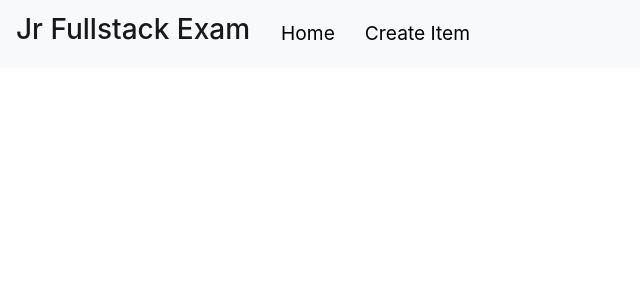
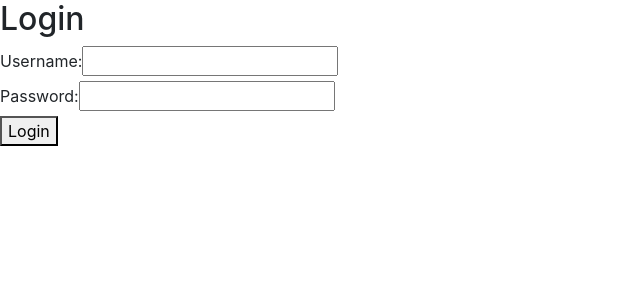
Before and after one commit to PandesalPanpan/jr-fullstack-exam, a React (Create React App) app in the folder frontend/: page /login in a window 1280 px wide. Shown: the top 300 px of the page, without its empty margins (0-640 px from the left). Built offline with nearby package versions, Linux system fonts and the light colour scheme.

Commit message:
- Added PrivateRoute for checking if user is authentication before changing page - Created a hook for Login and a util for checking if token is existing

```diff
--- a/frontend/src/App.js
+++ b/frontend/src/App.js
@@ -2,24 +2,26 @@ import { Routes, Route, useLocation } from "react-router-dom";
 import "./App.css";
 import HomePage from "./pages/HomePage";
 import ItemEditPage from "./pages/ItemEditPage";
-import ItemCreatePage from './pages/ItemCreatePage';
+import ItemCreatePage from "./pages/ItemCreatePage";
+import LoginPage from "./pages/LoginPage";
 import Header from "./components/Header";
-
+import PrivateRoute from "./components/PrivateRoute";
 
 function App() {
   const location = useLocation();
 
-  const noHeaderPaths = [""];
+  const hasHeaderPaths = ["/items/:itemId", "/create-item", "/"];
 
-  const showHeader = !noHeaderPaths.includes(location.pathname);
+  const showHeader = hasHeaderPaths.includes(location.pathname);
   return (
     <>
-    {showHeader && <Header />}
-    <Routes>
-      <Route path="/" element={<HomePage />} />
-      <Route path="/items/:itemId" element={<ItemEditPage />} />
-      <Route path="/create-item" element={<ItemCreatePage />} />
-    </Routes>
+      {showHeader && <Header />}
+      <Routes>
+        <Route path="/login" element={<LoginPage />} />
+        <Route path="/" element={<PrivateRoute element={<HomePage />} />} />
+        <Route path="/items/:itemId" element={<PrivateRoute element={<ItemEditPage />} />} />
+        <Route path="/create-item" element={<PrivateRoute element={<ItemCreatePage />} />} />
+      </Routes>
     </>
   );
 }
--- /dev/null
+++ b/frontend/src/components/PrivateRoute.js
@@ -0,0 +1,9 @@
+import React from 'react';
+import { Navigate } from 'react-router-dom';
+import { isAuthenticated } from '../utils/auth';
+
+function PrivateRoute({ element: Component, ...rest }) {
+  return isAuthenticated() ? Component : <Navigate to="/login" />;
+}
+
+export default PrivateRoute;
--- /dev/null
+++ b/frontend/src/hooks/useLogin.js
@@ -0,0 +1,63 @@
+// src/hooks/useLogin.js
+import { useState } from "react";
+import { useNavigate } from "react-router-dom";
+import axios from "axios";
+import config from "../config";
+
+function useLogin() {
+  const [username, setUsername] = useState("");
+  const [password, setPassword] = useState("");
+  const [error, setError] = useState("");
+  const navigate = useNavigate();
+
+  function handleUsernameChange(e) {
+    setUsername(e.target.value);
+  }
+
+  function handlePasswordChange(e) {
+    setPassword(e.target.value);
+  }
+
+  async function handleSubmit(e) {
+    e.preventDefault();
+    setError("");
+    console.log("Form submitted"); // Debug log
+
+    const formData = new FormData();
+    formData.append("username", username);
+    formData.append("password", password);
+
+    try {
+      const response = await axios.post(
+        `${config.apiBaseUrl}auth/token`,
+        formData,
+        {
+          headers: {
+            "Content-Type": "multipart/form-data",
+          },
+        }
+      );
+
+      console.log("API call made"); // Debug log
+
+      const data = response.data;
+      console.log("API response received", data); // Debug log
+      localStorage.setItem("token", data.token);
+      navigate("/");
+    } catch (err) {
+      console.error("Error:", err); // Debug log
+      setError(err.response?.data?.message || "Login failed");
+    }
+  }
+
+  return {
+    username,
+    password,
+    error,
+    handleUsernameChange,
+    handlePasswordChange,
+    handleSubmit,
+  };
+}
+
+export default useLogin;
--- /dev/null
+++ b/frontend/src/pages/LoginPage.js
@@ -0,0 +1,43 @@
+import React from 'react';
+import useLogin from '../hooks/useLogin';
+
+function LoginPage() {
+  const {
+    username,
+    password,
+    error,
+    handleUsernameChange,
+    handlePasswordChange,
+    handleSubmit,
+  } = useLogin();
+
+  return (
+    <div>
+      <h2>Login</h2>
+      {error && <p style={{ color: 'red' }}>{error}</p>}
+      <form onSubmit={handleSubmit}>
+        <div>
+          <label>Username:</label>
+          <input
+            type="text"
+            value={username}
+            onChange={handleUsernameChange}
+            required
+          />
+        </div>
+        <div>
+          <label>Password:</label>
+          <input
+            type="password"
+            value={password}
+            onChange={handlePasswordChange}
+            required
+          />
+        </div>
+        <button type="submit">Login</button>
+      </form>
+    </div>
+  );
+}
+
+export default LoginPage;
--- /dev/null
+++ b/frontend/src/utils/auth.js
@@ -0,0 +1,4 @@
+export const isAuthenticated = () => {
+    const token = localStorage.getItem('token');
+    return !!token;
+  };
```
